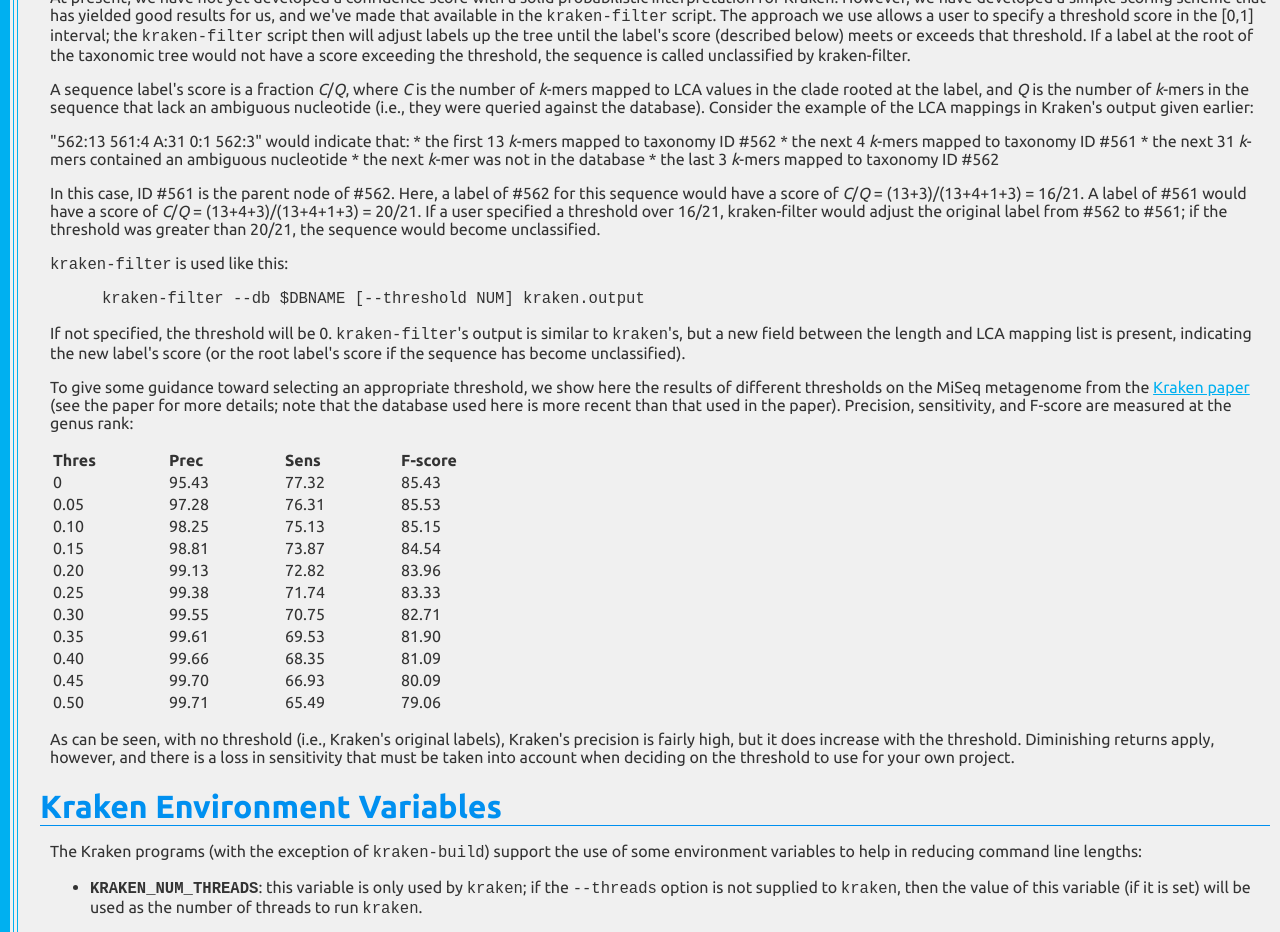
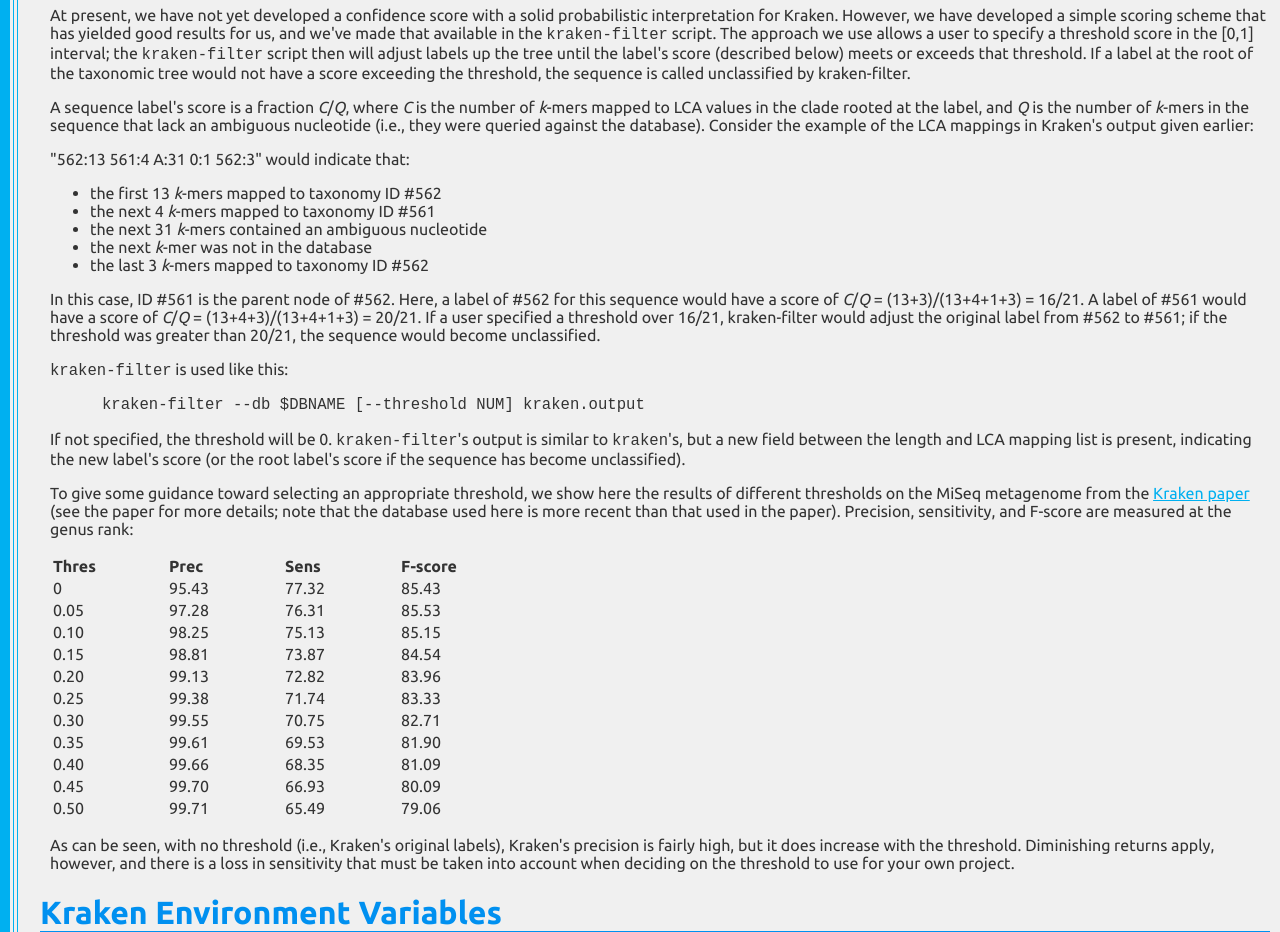
Before and after one commit to fbreitwieser/krakenuniq, a plain HTML site: page docs/MANUAL.html in a window 1280 px wide. Shown: the part 7300-8232 px from the top of the page. Drawn offline with Linux system fonts and the light colour scheme.

Commit message:
List tweak

```diff
--- a/docs/MANUAL.html
+++ b/docs/MANUAL.html
@@ -11,11 +11,11 @@
 </head>
 <body>
 <div class="pretoc">
-<p class="title">Kraken taxonomic sequence classification system</p>
+  <p class="title">Kraken taxonomic sequence classification system</p>
 
-<p class="version">Version 0.10.5-beta</p>
+  <p class="version">Version 0.10.5-beta</p>
 
-<p>Operating Manual</p>
+  <p>Operating Manual</p>
 </div>
 
 <h1>Table of Contents</h1>
@@ -46,7 +46,7 @@
 <li><p><strong>Disk space</strong>: Construction of Kraken's standard database will require at least 160 GB of disk space. Customized databases may require more or less space. Disk space used is linearly proportional to the number of distinct <span class="math"><em>k</em></span>-mers; as of Feb. 2015, Kraken's default database contains just under 6 billion (6e9) distinct <span class="math"><em>k</em></span>-mers.</p>
 <p>In addition, the disk used to store the database should be locally-attached storage. Storing the database on a network filesystem (NFS) partition can cause Kraken's operation to be very slow, or to be stopped completely. As NFS accesses are much slower than local disk accesses, both preloading and database building will be slowed by use of NFS.</p></li>
 <li><p><strong>Memory</strong>: To run efficiently, Kraken requires enough free memory to hold the database in RAM. While this can be accomplished using a ramdisk, Kraken supplies a utility for loading the database into RAM via the OS cache. The default database size is 75 GB (as of Feb. 2015), and so you will need at least that much RAM if you want to build or run with the default database.</p></li>
-<li><p><strong>Dependencies</strong>: Kraken currently makes extensive use of Linux utilities such as sed, find, and wget. Many scripts are written using the Bash shell, and the main scripts are written using Perl. Core programs needed to build the database and run the classifier are written in C++, and need to be compiled using g++. Downloads of NCBI data are performed by wget and in some cases, by rsync.</p>
+<li><p><strong>Dependencies</strong>: Kraken currently makes extensive use of Linux utilities such as sed, find, and wget. Many scripts are written using the Bash shell, and the main scripts are written using Perl. Core programs needed to build the database and run the classifier are written in C++, and need to be compiled using g++. Multithreading is handled using OpenMP. Downloads of NCBI data are performed by wget and in some cases, by rsync. Most Linux systems that have any sort of development package installed will have all of the above listed programs and libraries available.</p>
 <p>Finally, if you want to build your own database, you will need to install the <a href="http://www.cbcb.umd.edu/software/jellyfish/">Jellyfish</a> <span class="math"><em>k</em></span>-mer counter. Note that Kraken only supports use of Jellyfish version 1. Jellyfish version 2 is not yet compatible with Kraken.</p></li>
 <li><p><strong>Network connectivity</strong>: Kraken's standard database build and download commands expect unfettered FTP and rsync access to the NCBI FTP server. If you're working behind a proxy, you may need to set certain environment variables (such as <code>ftp_proxy</code> or <code>RSYNC_PROXY</code>) in order to get these commands to work properly.</p></li>
 <li><p><strong>MiniKraken</strong>: To allow users with low-memory computing environments to use Kraken, we supply a reduced standard database that can be downloaded from the Kraken web site. When Kraken is run with a reduced database, we call it MiniKraken.</p>
@@ -222,7 +222,14 @@ mount -t ramfs none /ramdisk</code></pre>
 <h1 id="confidence-scoring"><a href="#confidence-scoring">Confidence Scoring</a></h1>
 <p>At present, we have not yet developed a confidence score with a solid probabilistic interpretation for Kraken. However, we have developed a simple scoring scheme that has yielded good results for us, and we've made that available in the <code>kraken-filter</code> script. The approach we use allows a user to specify a threshold score in the [0,1] interval; the <code>kraken-filter</code> script then will adjust labels up the tree until the label's score (described below) meets or exceeds that threshold. If a label at the root of the taxonomic tree would not have a score exceeding the threshold, the sequence is called unclassified by kraken-filter.</p>
 <p>A sequence label's score is a fraction <span class="math"><em>C</em></span>/<span class="math"><em>Q</em></span>, where <span class="math"><em>C</em></span> is the number of <span class="math"><em>k</em></span>-mers mapped to LCA values in the clade rooted at the label, and <span class="math"><em>Q</em></span> is the number of <span class="math"><em>k</em></span>-mers in the sequence that lack an ambiguous nucleotide (i.e., they were queried against the database). Consider the example of the LCA mappings in Kraken's output given earlier:</p>
-<p>&quot;562:13 561:4 A:31 0:1 562:3&quot; would indicate that: * the first 13 <span class="math"><em>k</em></span>-mers mapped to taxonomy ID #562 * the next 4 <span class="math"><em>k</em></span>-mers mapped to taxonomy ID #561 * the next 31 <span class="math"><em>k</em></span>-mers contained an ambiguous nucleotide * the next <span class="math"><em>k</em></span>-mer was not in the database * the last 3 <span class="math"><em>k</em></span>-mers mapped to taxonomy ID #562</p>
+<p>&quot;562:13 561:4 A:31 0:1 562:3&quot; would indicate that:</p>
+<ul>
+<li>the first 13 <span class="math"><em>k</em></span>-mers mapped to taxonomy ID #562</li>
+<li>the next 4 <span class="math"><em>k</em></span>-mers mapped to taxonomy ID #561</li>
+<li>the next 31 <span class="math"><em>k</em></span>-mers contained an ambiguous nucleotide</li>
+<li>the next <span class="math"><em>k</em></span>-mer was not in the database</li>
+<li>the last 3 <span class="math"><em>k</em></span>-mers mapped to taxonomy ID #562</li>
+</ul>
 <p>In this case, ID #561 is the parent node of #562. Here, a label of #562 for this sequence would have a score of <span class="math"><em>C</em></span>/<span class="math"><em>Q</em></span> = (13+3)/(13+4+1+3) = 16/21. A label of #561 would have a score of <span class="math"><em>C</em></span>/<span class="math"><em>Q</em></span> = (13+4+3)/(13+4+1+3) = 20/21. If a user specified a threshold over 16/21, kraken-filter would adjust the original label from #562 to #561; if the threshold was greater than 20/21, the sequence would become unclassified.</p>
 <p><code>kraken-filter</code> is used like this:</p>
 <pre><code>kraken-filter --db $DBNAME [--threshold NUM] kraken.output</code></pre>
```
Also changed, not shown: 1 other file.
